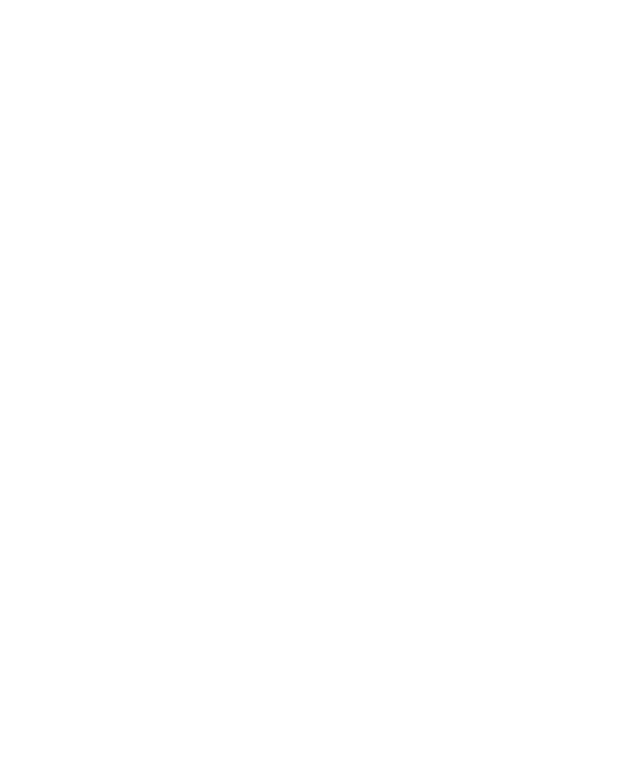
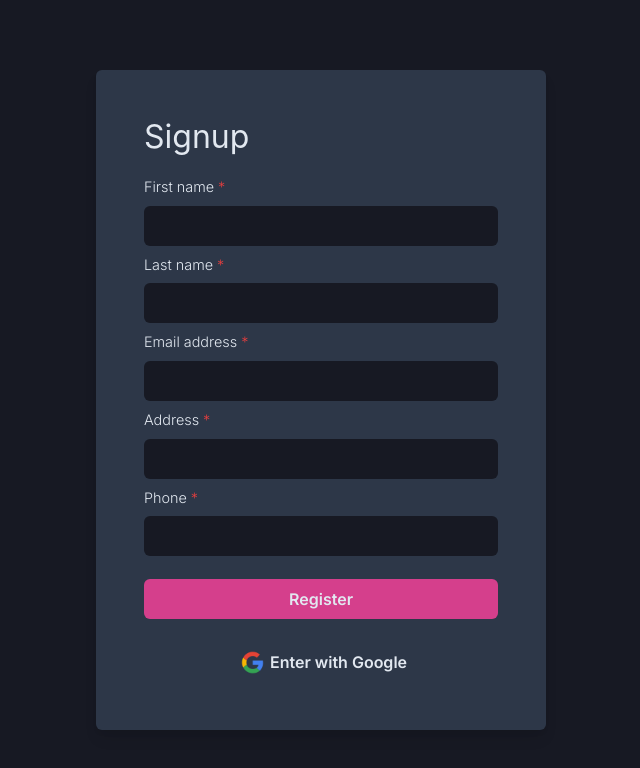
Before and after one commit to itamarpambo751/Aprendendo-o-Futuro-Projeto-com-Chakra-UI-Next.js-NextAuth-MongoDB-e-Formik, a Next.js app: page / in a window 1280 px wide. Shown: the top 768 px of the page, without its empty margins (319-959 px from the left). Built offline with nearby package versions, Linux system fonts and the light colour scheme.

Commit message:
Formulário terminado com Chakra

```diff
--- a/app/page.jsx
+++ b/app/page.jsx
@@ -1,9 +1,96 @@
-import { Flex } from "@chakra-ui/react";
+import {
+  Box,
+  Flex,
+  Heading,
+  Text,
+  FormControl,
+  FormLabel,
+  FormErrorMessage,
+  FormHelperText,
+  Input,
+  Button,
+  Image,
+  background
+} from "@chakra-ui/react";
 
 export default function Home() {
   return (
-   <Flex>
-
+   <Flex
+    minHeight="100vh"
+    width="full"
+    align="center"
+    justifyContent="center"
+    background="gray.900"
+    color="gray.200"
+   >
+    <Box
+      px={12}
+      py={12}
+      width="full"
+      maxWidth="450px"
+      boxShadow="lg"
+      background="gray.700"
+      borderRadius="6px"
+    >
+      <Heading>
+        <Text fontSize="2rem" fontWeight="400">Signup</Text>
+      </Heading>
+      <Box>
+        <form autoComplete="off">
+          <Flex
+            flexDirection="column"
+            gap=".5rem"
+            marginTop="20px"
+          >
+            <FormControl isRequired>
+              <FormLabel
+                fontWeight="300"
+                fontSize=".9rem"
+              >First name</FormLabel>
+              <Input border="none" outline="none" bgColor="gray.900" focusBorderColor="gray.600" color="gray.200" type='text' />
+            </FormControl>
+            <FormControl isRequired>
+              <FormLabel
+                fontWeight="300"
+                fontSize=".9rem"
+              >Last name</FormLabel>
+              <Input border="none" outline="none" bgColor="gray.900" focusBorderColor="gray.600" color="gray.200" type='text' />
+            </FormControl>
+            <FormControl isRequired>
+              <FormLabel
+                fontWeight="300"
+                fontSize=".9rem"
+              >Email address</FormLabel>
+              <Input border="none" outline="none" bgColor="gray.900" focusBorderColor="gray.600" color="gray.200" type='email' />
+            </FormControl>
+            <FormControl isRequired>
+              <FormLabel
+                fontWeight="300"
+                fontSize=".9rem"
+              >Address</FormLabel>
+              <Input border="none" outline="none" bgColor="gray.900" focusBorderColor="gray.600" color="gray.200" type='text' />
+            </FormControl>
+            <FormControl isRequired>
+              <FormLabel
+                fontWeight="300"
+                fontSize=".9rem"
+              >Phone</FormLabel>
+              <Input border="none" outline="none" bgColor="gray.900" focusBorderColor="gray.600" color="gray.200" type='tel' />
+            </FormControl>
+            <Button marginTop="15px" bgColor="pink.500" color="gray.200">
+              Register
+            </Button>
+            <Button marginTop="15px" bgColor="transparent" color="gray.200" _hover={{
+              bgColor: "#eee",
+              color: "#000"
+            }}>
+              <Image src="google-logo.png" width="35px" height="35px"/>
+              Enter with Google
+            </Button>
+          </Flex>
+        </form>
+      </Box>
+    </Box>
    </Flex>
   )
 }
```
Also changed, not shown: public/google-logo.png (added).
